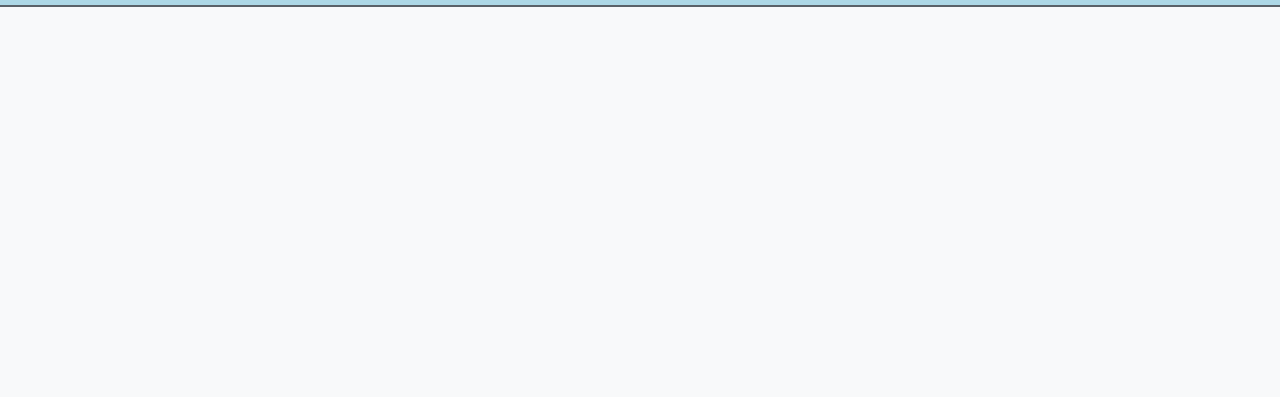
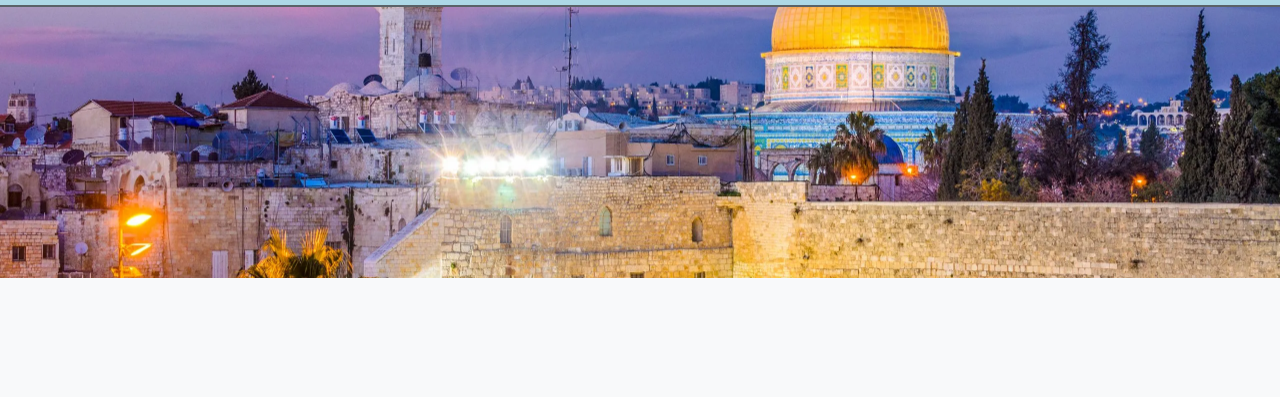
Before and after one commit to MorganAlexanderBurns/308-Final, a plain HTML site: page index.html in a window 1280 px wide. Shown: the part 78-475 px from the top of the page. Drawn offline with nearby package versions, Linux system fonts and the light colour scheme; a script that the page names is missing.

Commit message:
Update custom.css

```diff
--- a/custom.css
+++ b/custom.css
@@ -24,7 +24,7 @@ body {
 
 /* Style for the hero section */
 header {
-    background: url('assets/jerusalem.webp') center/cover no-repeat; /* Replace with the path to your hero image */
+    background: url('jerusalem.webp') center/cover no-repeat; /* Replace with the path to your hero image */
     height: 300px;
     display: flex;
     align-items: center;
```
